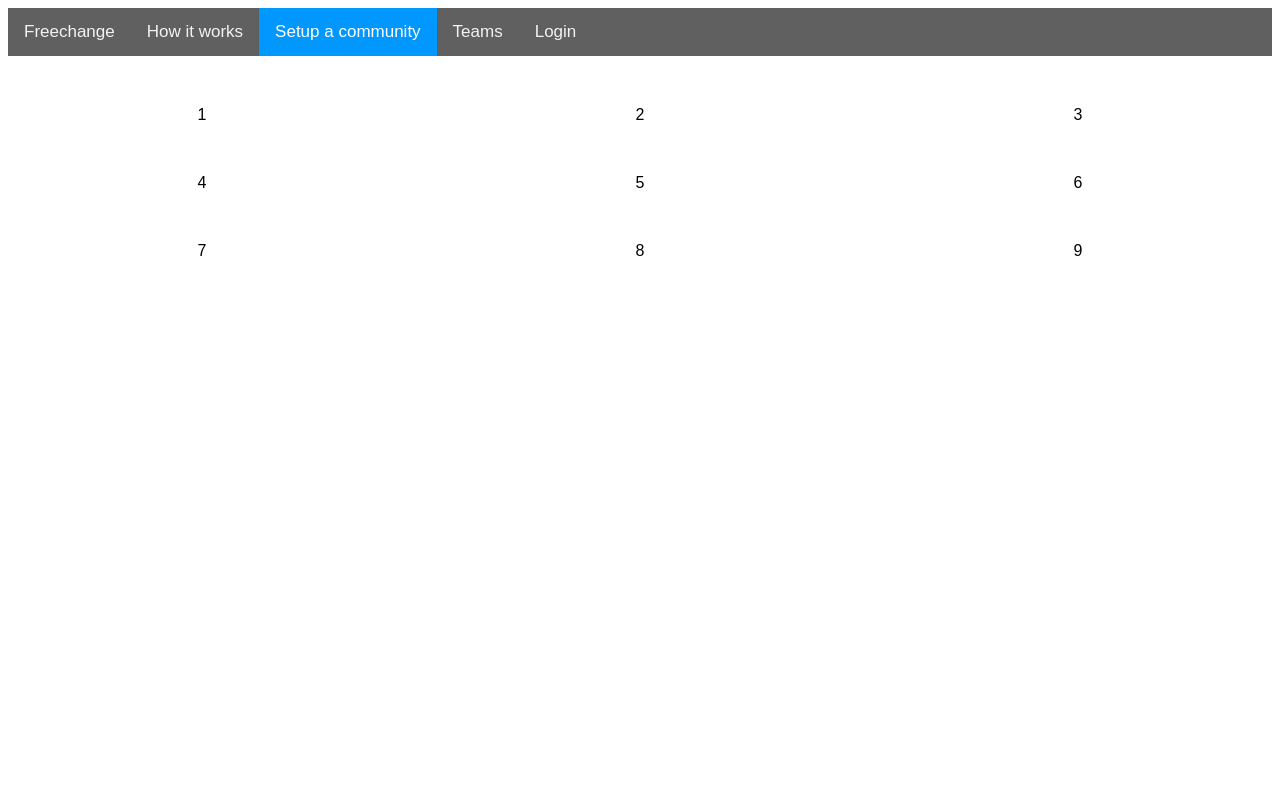
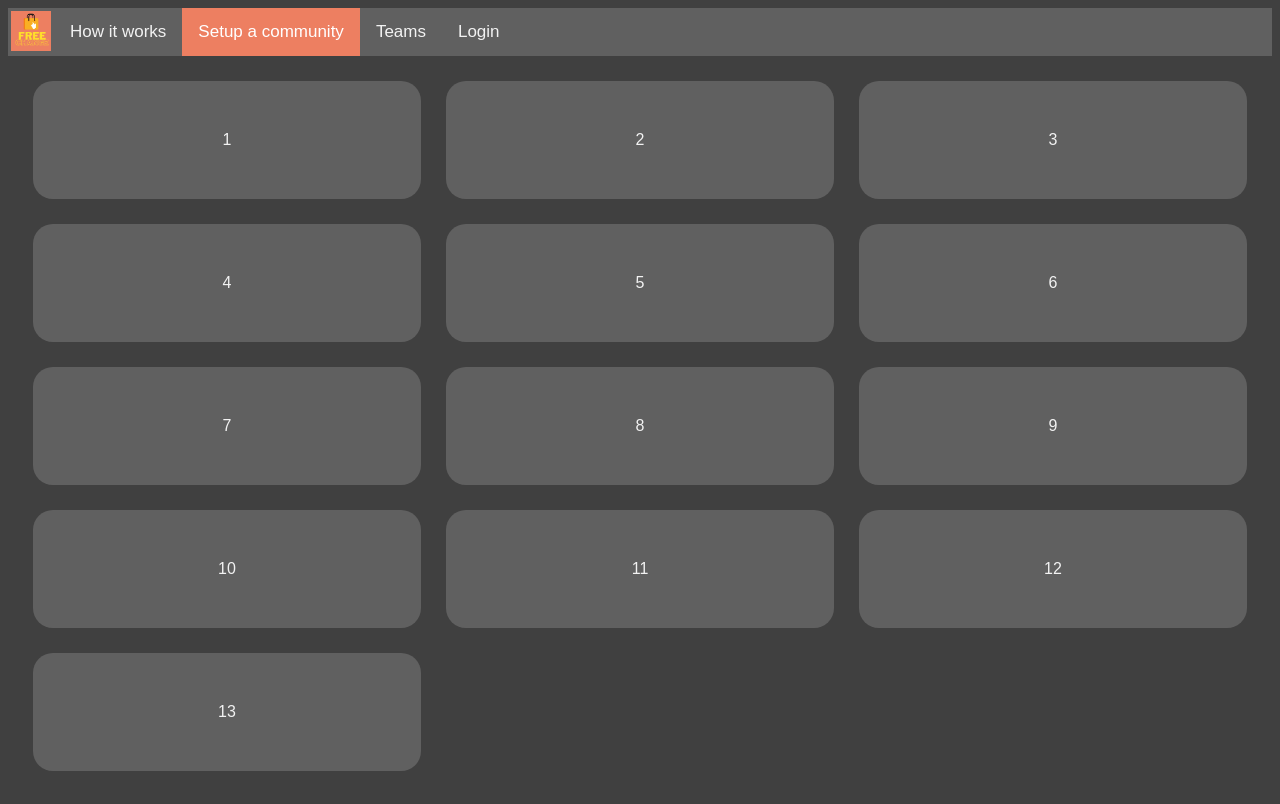
Before and after one commit to Laurier-Tech-Co/freechange, a plain HTML site: page marketplace.html in a window 1280 px wide. Drawn offline with Linux system fonts and the light colour scheme.

Commit message:
changed colors to match logo

```diff
--- a/marketplace.html
+++ b/marketplace.html
@@ -5,7 +5,7 @@
 </head>
 
 <div class="topnav">
-  <a href="#Freechange">Freechange</a>
+  <a class="logo" href="#Freechange"><img src="FreeChangeLogo.png" witdth="40" height="40"></a>
   <a href="#works">How it works</a>
   <a  class="active"  href="#comm_setup">Setup a community</a>
   <a href="#teams">Teams</a>
@@ -13,14 +13,20 @@
 </div>
 
 
+<div class="content">
 <div class="grid-container">
-	<div class="grid-item"><a>1</a></div>
-	<div class="grid-item"><a>2</a></div>
-	<div class="grid-item"><a>3</a></div>
-	<div class="grid-item"><a>4</a></div>
-	<div class="grid-item"><a>5</a></div>
-	<div class="grid-item"><a>6</a></div>
-	<div class="grid-item"><a>7</a></div>
-	<div class="grid-item"><a>8</a></div>
-	<div class="grid-item"><a>9</a></div>
+	<a class = "flexlink" href="https://www.google.com"><div class="grid-item">1</div></a>
+	<a class = "flexlink" href="www.google.com"><div class="grid-item">2</div></a>
+	<a class = "flexlink" href="www.google.com"><div class="grid-item">3</div></a>
+	<a class = "flexlink" href="www.google.com"><div class="grid-item">4</div></a>
+	<a class = "flexlink" href="www.google.com"><div class="grid-item">5</div></a>
+	<a class = "flexlink" href="www.google.com"><div class="grid-item">6</div></a>
+	<a class = "flexlink" href="www.google.com"><div class="grid-item">7</div></a>
+	<a class = "flexlink" href="www.google.com"><div class="grid-item">8</div></a>
+	<a class = "flexlink" href="www.google.com"><div class="grid-item">9</div></a>
+	<a class = "flexlink" href="www.google.com"><div class="grid-item">10</div></a>
+	<a class = "flexlink" href="www.google.com"><div class="grid-item">11</div></a>
+	<a class = "flexlink" href="www.google.com"><div class="grid-item">12</div></a>
+	<a class = "flexlink" href="www.google.com"><div class="grid-item">13</div></a>
 </div>
+</div>
--- a/marketplace_style.css
+++ b/marketplace_style.css
@@ -1,24 +1,45 @@
 body {
   font-family: Arial;
+  background-color: #404040;
+  color: #f2f2f2;
+}
+
+.content {
+	padding: 25px;
 }
 
 .grid-container {
 	display: grid;
-	grid-gap: 50px;
+	grid-gap: 25px;
 	grid-template-columns: 1fr 1fr 1fr
-
 }
 
 .grid-item {
-	/*background-color: blue;*/
+	background-color: #606060;
+	border-radius: 20px;
 	text-align: center;
+	padding: 50px;
+}
+
+.flexlink:visited {
+	text-decoration: none;
+	color: #f2f2f2;
+}
+
+.flexlink {
+	text-decoration: none;
+	color: #f2f2f2;
 }
 
 
 .topnav {
   overflow: hidden;
   background-color: #606060;
-  margin-bottom: 50px;
+}
+
+.topnav .logo {
+	padding: 3px;
+	padding-bottom: 0px;
 }
 
 .topnav a {
@@ -36,6 +57,6 @@ body {
 }
 
 .topnav a.active {
-  background-color: #0097FF  ;
+  background-color: #ED7F61  ;
   color: white;
 }
```
